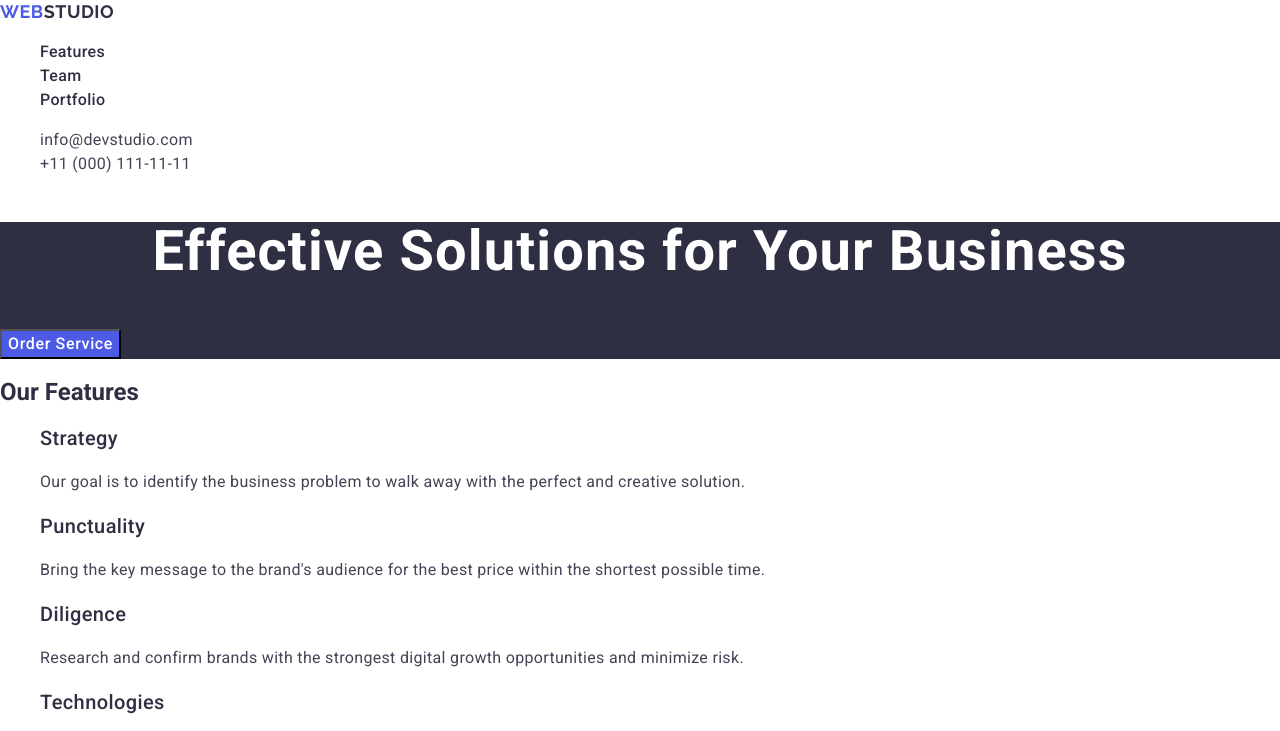
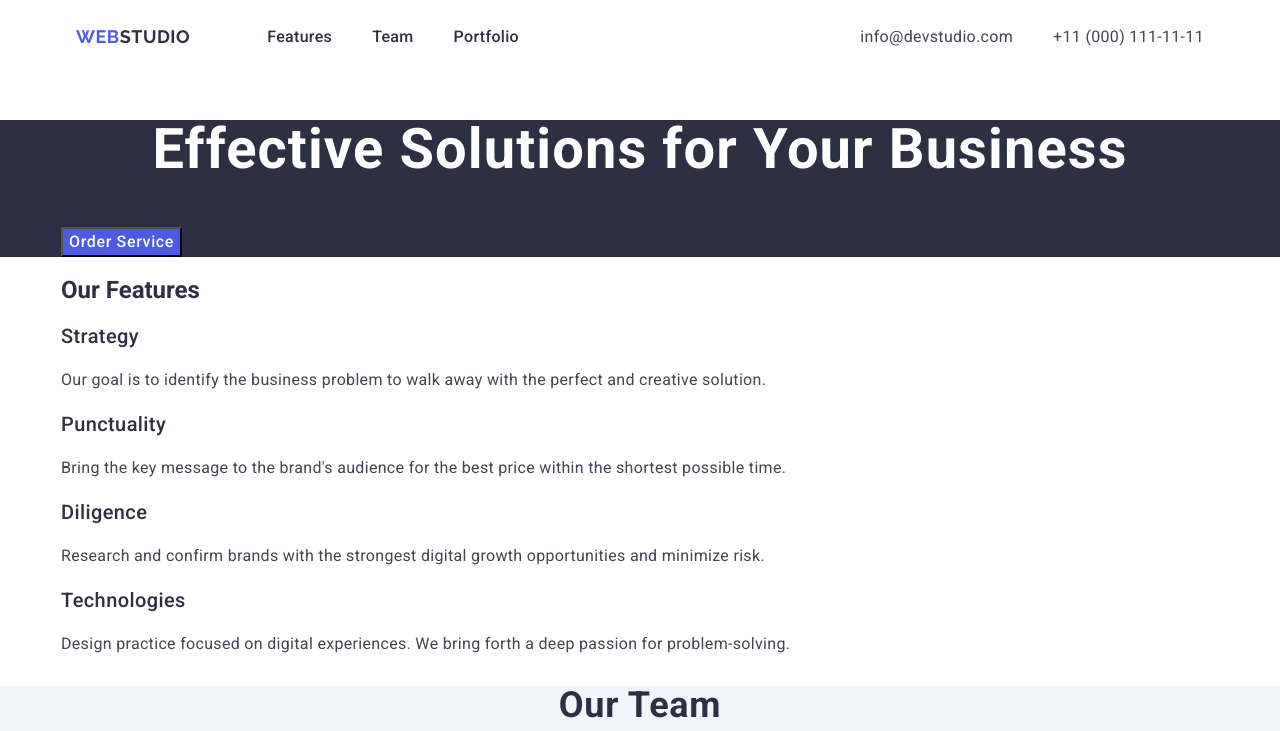
Before and after one commit to bolshunovaolena8/goit-markup-hw-03, a plain HTML site: page index.html in a window 1280 px wide. Shown: the top 731 px of the page. Drawn offline with nearby package versions, Linux system fonts and the light colour scheme.

Commit message:
HW3 header

```diff
--- a/css/common.css
+++ b/css/common.css
@@ -5,6 +5,8 @@ body {
 }
 ul {
   list-style-type: none;
+  margin: 0;
+  padding-left: 0;
 }
 a {
   text-decoration: none;
@@ -13,3 +15,7 @@ a {
 address {
   font-style: normal;
 }
+.container {
+  width: 1158px;
+  margin: 0 auto;
+}
--- a/css/header.css
+++ b/css/header.css
@@ -1,3 +1,8 @@
+.header-container {
+  display: flex;
+  padding: 0 15px 0 15px;
+  align-items: center;
+}
 .logo {
   font-size: 18px;
   line-height: 1.33;
@@ -5,6 +10,8 @@
   font-weight: 700;
   text-transform: uppercase;
   letter-spacing: 0.03em;
+  margin-right: 76px;
+  padding: 24px 0 24px;
 }
 .logo:hover,
 .logo:focus {
@@ -16,22 +23,37 @@
 .logo-first {
   color: #4d5ae5;
 }
-
+.nav-list {
+  display: flex;
+  gap: 40px;
+  border: 1px solid transparent;
+}
 .nav-link {
   font-size: 16px;
   font-weight: 500;
   line-height: 1.5;
   letter-spacing: 0.02em;
+  display: block;
+  padding: 24px 0 24px;
 }
 .nav-link:hover,
 .nav-link:focus {
   color: #404bbf;
+}
+.contacts {
+  margin-left: auto;
+}
+.contacts-list {
+  display: flex;
+  gap: 40px;
 }
 .contacts-link {
   color: #434455;
   font-weight: 400;
   line-height: 1.5;
   letter-spacing: 0.02em;
+  display: block;
+  padding: 24px 0 24px;
 }
 .contacts-link:hover,
 .contacts-link:focus {
--- a/index.html
+++ b/index.html
@@ -21,11 +21,12 @@
   </head>
   <body>
     <header id="header">
+      <div class="container header-container">
         <a href="./index.html" class="logo">
           <span class="logo-first">Web</span>Studio</a
         >
         <nav>
-        <ul>
+          <ul class="nav-list">
             <li><a class="nav-link" href="#features">Features</a></li>
             <li><a class="nav-link" href="#team">Team</a></li>
             <li><a class="nav-link" href="#portfolio">Portfolio</a></li>
@@ -33,7 +34,7 @@
         </nav>
 
         <address class="contacts">
-        <ul>
+          <ul class="contacts-list">
             <li>
               <a class="contacts-link" href="mailto:info@devstudio.com"
                 >info@devstudio.com</a
@@ -46,21 +47,25 @@
             </li>
           </ul>
         </address>
+      </div>
     </header>
     <main>
       <section id="hero" class="hero">
+        <div class="container">
           <h1 class="hero-title">Effective Solutions for Your Business</h1>
           <button class="hero-button" type="button">Order Service</button>
+        </div>
       </section>
 
       <section id="features" class="features">
+        <div class="container">
           <h2>Our Features</h2>
           <ul>
             <li>
               <h3 class="features-subtitle">Strategy</h3>
               <p class="features-text">
-              Our goal is to identify the business problem to walk away with the
-              perfect and creative solution.
+                Our goal is to identify the business problem to walk away with
+                the perfect and creative solution.
               </p>
             </li>
             <li>
@@ -85,9 +90,11 @@
               </p>
             </li>
           </ul>
+        </div>
       </section>
 
       <section id="team" class="team">
+        <div class="container">
           <h2 class="team-title">Our Team</h2>
           <ul class="team-list">
             <li class="team-item">
@@ -127,13 +134,19 @@
               <p class="team-text">UI Designer</p>
             </li>
           </ul>
+        </div>
       </section>
 
       <section id="portfolio" class="portfolio">
+        <div class="container">
           <h2 class="portfolio-title">Our Portfolio</h2>
           <ul>
             <li>
-            <img src="./images/portfolio-1.jpg" alt="Banking App" width="360" />
+              <img
+                src="./images/portfolio-1.jpg"
+                alt="Banking App"
+                width="360"
+              />
               <h3 class="portfolio-subtitle">Banking App</h3>
               <p class="portfolio-item-text">App</p>
             </li>
@@ -183,18 +196,21 @@
               <p class="portfolio-item-text">Marketing</p>
             </li>
           </ul>
+        </div>
       </section>
     </main>
 
     <footer class="footer" id="footer">
+      <div class="container">
         <a class="logo-footer" href="./index.html">
           <span class="logo-first">Web</span>Studio</a
         >
 
         <p class="footer-text">
-        Increase the flow of customers and sales for your business with digital
-        marketing & growth solutions.
+          Increase the flow of customers and sales for your business with
+          digital marketing & growth solutions.
         </p>
+      </div>
     </footer>
   </body>
 </html>
```
Lines whose indentation alone changed are shown as unchanged.
